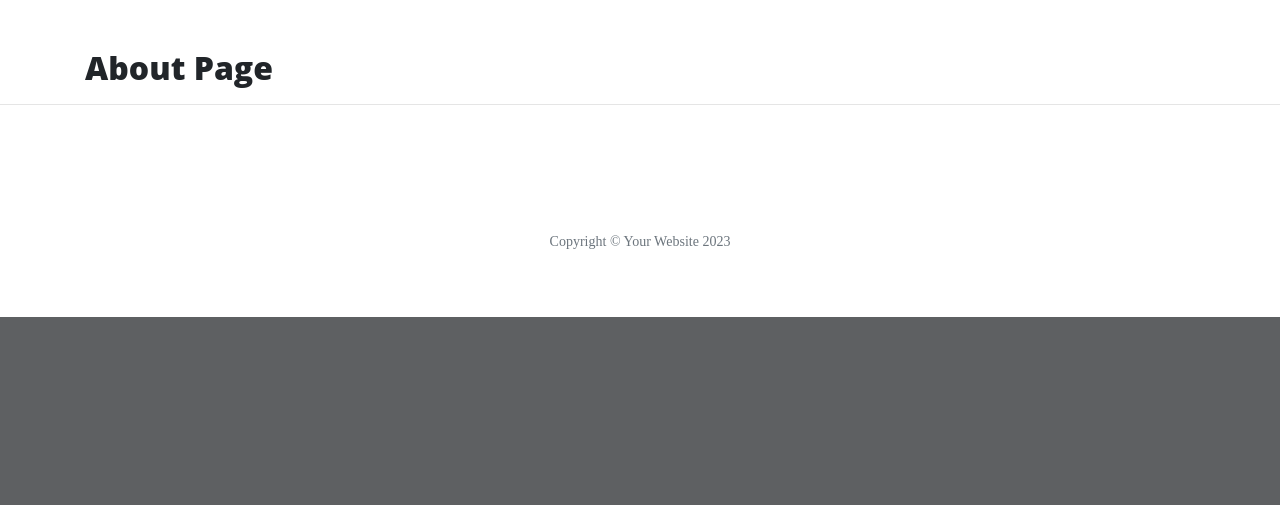
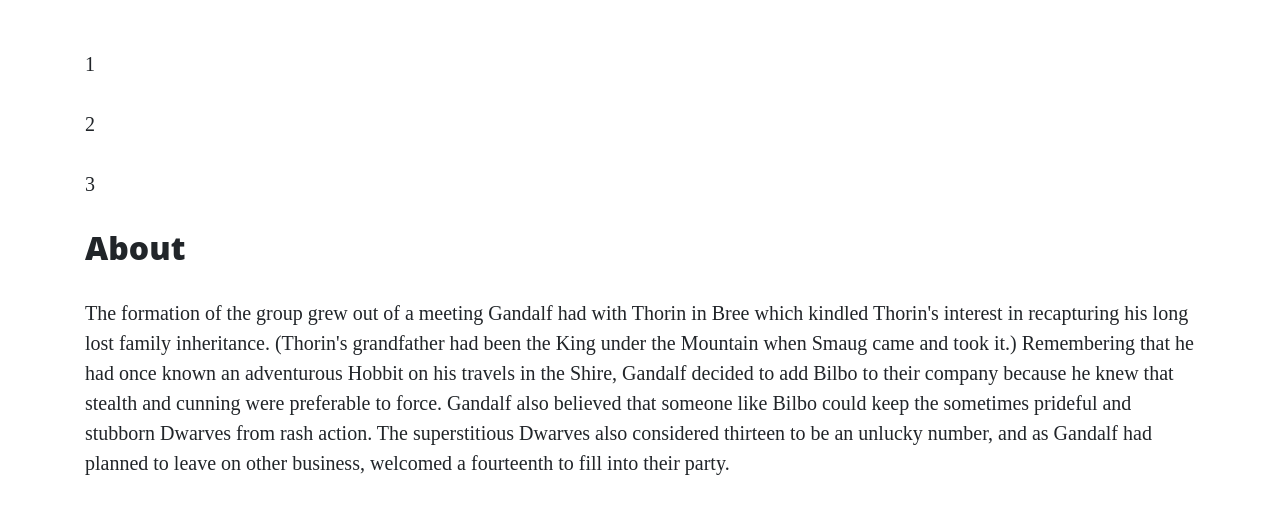
Before and after one commit to KrystalCoding/flask-app, a Flask app: page /about in a window 1280 px wide. Shown: the part 629-1134 px from the top of the page. Before the commit the page ends 946 px from the top, so only its background shows below. Run offline with Flask 3, Linux system fonts and the light colour scheme; some libraries are stand-ins or nearby versions.

Commit message:
Adding more personalization

```diff
--- a/run.py
+++ b/run.py
@@ -12,17 +12,17 @@ def index():
 
 @app.route("/about")
 def about():
-    return render_template("about.html")
+    return render_template("about.html", page_title="About", list_of_numbers=[1, 2, 3])
 
 
 @app.route("/contact")
 def contact():
-    return render_template("contact.html")
+    return render_template("contact.html", page_title="Contact")
 
 
 @app.route("/careers")
 def careers():
-    return render_template("careers.html")
+    return render_template("careers.html", page_title="Careers")
 
 if __name__ == "__main__":
     app.run(
--- /dev/null
+++ b/static/css/style.css
@@ -0,0 +1,3 @@
+.col-md-5 img {
+    width: 100%;
+}
--- a/templates/about.html
+++ b/templates/about.html
@@ -1,6 +1,48 @@
 {% extends "base.html" %}
 {% block content %}
 
-    <h2>About Page</h2>
+{% for number in list_of_numbers %}
+<p>{{ number }}</p>
+{% endfor %}
+
+<h2>{{ page_title }}</h2>
+
+<p>
+    The formation of the group grew out of a meeting Gandalf had with Thorin in Bree which kindled Thorin's interest in
+    recapturing his long lost family inheritance. (Thorin's grandfather had been the King under the Mountain when Smaug
+    came and took it.) Remembering that he had once known an adventurous Hobbit on his travels in the Shire, Gandalf
+    decided to add Bilbo to their company because he knew that stealth and cunning were preferable to force. Gandalf
+    also believed that someone like Bilbo could keep the sometimes prideful and stubborn Dwarves from rash action. The
+    superstitious Dwarves also considered thirteen to be an unlucky number, and as Gandalf had planned to leave on other
+    business, welcomed a fourteenth to fill into their party.
+</p>
+
+<div class="row featurette">
+    <div class="col-md-7">
+        <h3>Thorin Oakenshield</h3>
+        <p>Thorin II was born in TA 2746 to Dwarf prince Thráin II in the city of the Lonely Mountain. Early in his
+            youth, he and the other Dwarves of the Lonely Mountain were forced to flee by the dragon Smaug in TA 2770.
+            While in exile, he quickly grew to become a capable warrior. This was demonstrated when he participated in
+            the Battle of Azanulbizar in TA 2799. He fought with one of the Dwarven armies beneath the East-gate of
+            Moria. At some point in the fighting, his shield broke, and using an oaken tree branch found on the ground
+            as a shield, he gained the epithet "Oakenshield," which would remain with him even in death.
+        </p>
+    </div>
+    <div class="col-md-5">
+        <img src="https://static.wikia.nocookie.net/lotr/images/3/39/ThorinOakenshieldOfTheHobbit.jpeg" alt="">
+    </div>
+</div>
+
+<div class="row featurette">
+    <div class="col-md-5">
+        <img src="https://static.wikia.nocookie.net/lotr/images/b/b4/The-Hobbit-Fili-and-Kili.jpg" alt="">
+    </div>
+    <div class="col-md-7">
+        <h3>Fili and Kili</h3>
+        <p>Fíli and Kíli were nephews of Thorin, who was the elder brother of their mother, Dís. They were also nephews
+            of Frerin, grandsons of Thráin II, and great-grandsons of Thrór. Fíli's most distinguishing feature was his
+            long nose, the longest of any of the Dwarves in Thorin's company.</p>
+    </div>
+</div>
 
 {% endblock %}
--- a/templates/base.html
+++ b/templates/base.html
@@ -5,8 +5,9 @@
     <meta charset="UTF-8">
     <meta http-equiv="X-UA-Compatible" content="IE=edge">
     <meta name="viewport" content="width=device-width, initial-scale=1.0">
-    <link rel="stylesheet" href="{{url_for('static', filename='vendor/bootstrap/css/bootstrap.min.css') }}">
-    <link rel="stylesheet" href="{{ url_for('static', filename='css/clean-blog.min.css') }}">
+    <link rel="stylesheet" href="{{url_for('static', filename='vendor/bootstrap/css/bootstrap.min.css') }}" type="text/css">
+    <link rel="stylesheet" href="{{ url_for('static', filename='css/clean-blog.min.css') }}" type="text/css">
+    <link rel="stylesheet" href="{{ url_for('static', filename='css/style.css') }}" type="text/css">
     <title>Hello, Flask</title>
 </head>
 
--- a/templates/careers.html
+++ b/templates/careers.html
@@ -1,6 +1,6 @@
 {% extends "base.html" %}
 {% block content %}
 
-    <h2>Come Work With Us!</h2>
+    <h2>{{ page_title }}</h2>
 
 {% endblock %}
--- a/templates/contact.html
+++ b/templates/contact.html
@@ -1,6 +1,6 @@
 {% extends "base.html" %}
 {% block content %}
 
-    <h2>Contact Us</h2>
+    <h2>{{ page_title }}</h2>
 
 {% endblock %}
```
